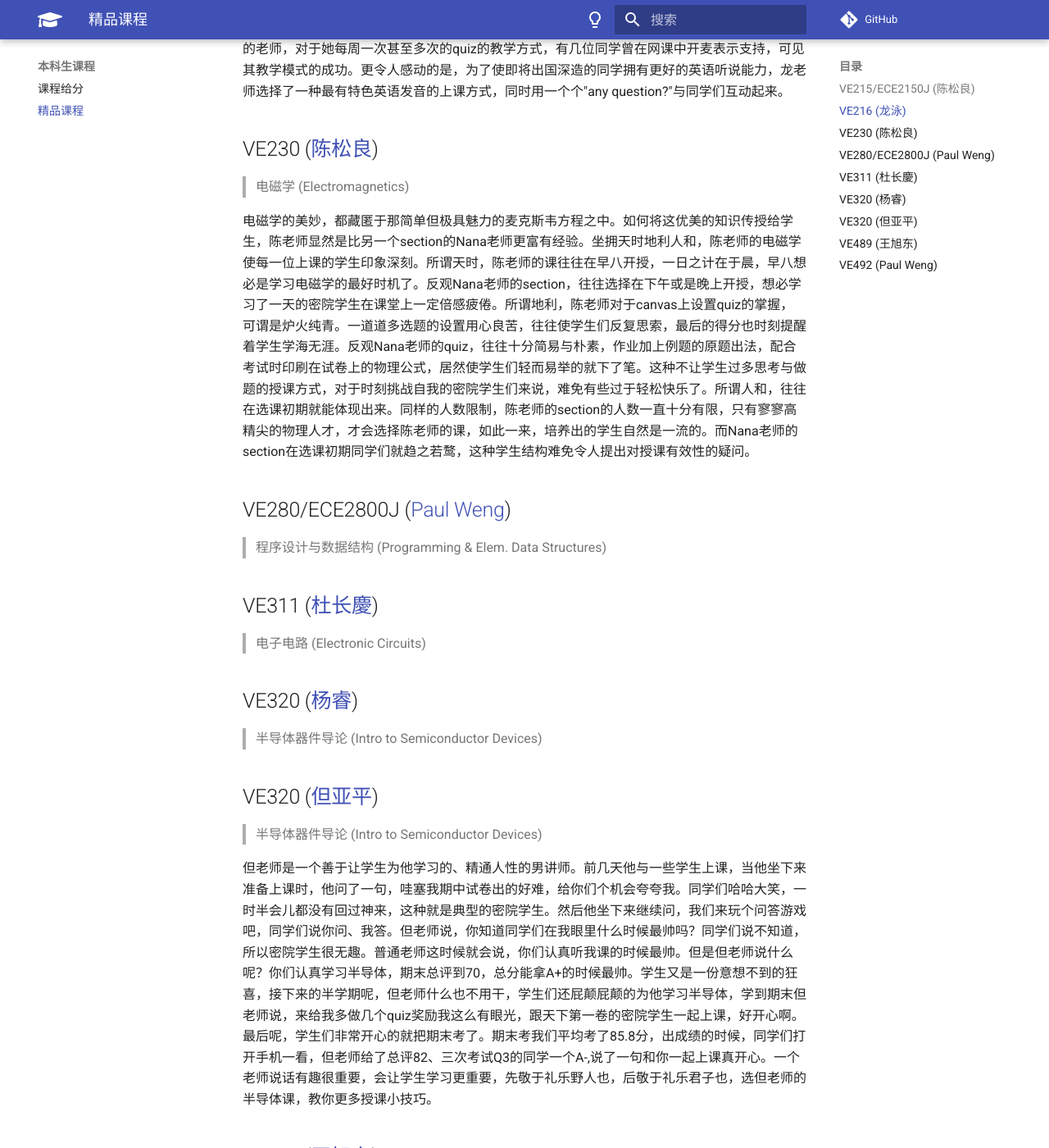
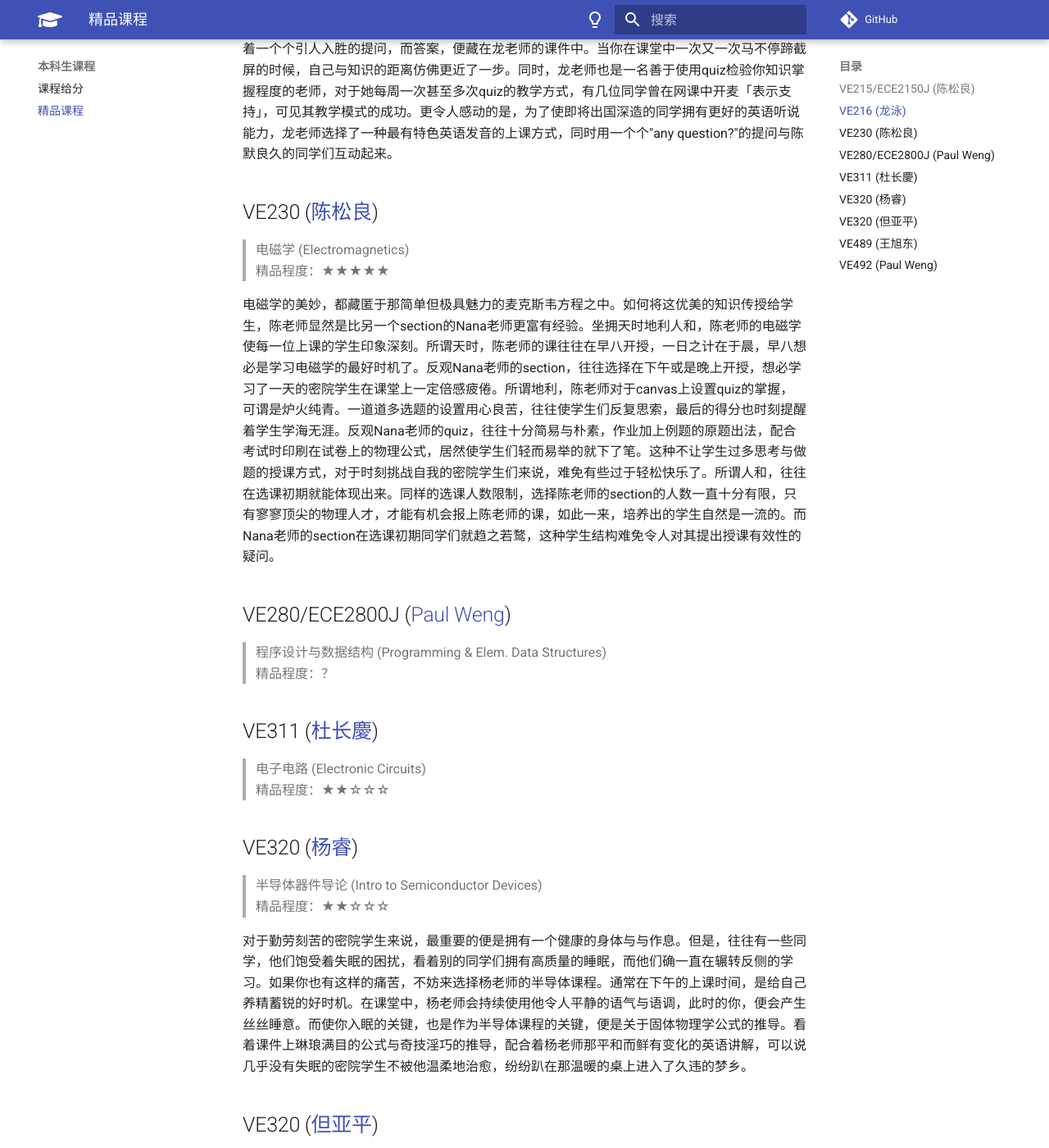
Before and after one commit to SurviveUMJI/SurviveUMJIManual, an MkDocs documentation site: the page built from docs/undergraduate/course/epic.md, in a window 1280 px wide and 1400 px high, scrolled down 954 px. Shown: the whole window at 82% size. Built offline with MkDocs 1.6.1 and Material for MkDocs 9.7.7, drawn with Linux system fonts in a browser that asks for light colours; comment, search, counter and statistics services are not loaded; some of the changed text lies outside the part shown.

Commit message:
Update epic.md
Add VE320 Description and rating

```diff
--- a/docs/undergraduate/course/epic.md
+++ b/docs/undergraduate/course/epic.md
@@ -10,35 +10,46 @@
 
 ## VE215/ECE2150J ([陈松良](https://www.ji.sjtu.edu.cn/cn/about/faculty-staff/faculty-directory/faculty-detail/83/))
 > 电路设计导论 (Intro to Circuit)
+> 精品程度：★★★☆☆
 
 作为第一门电路入门课，每个学生都是满怀着憧憬来到了早八的教室。显然，在陈老师极具人格魅力的授课技巧下，越来越多的同学已经完全提前掌握了知识，决定在寝室内或是睡梦中学习更有趣的电路知识。然而，为了让在那些仍然在阶梯教室中苦思冥想的学生不再孤单，更考虑到在让在睡梦中学习的同学多一些学习的时间，为同学着想的陈老师便决定在第二节课随堂小测验，在让同学温故而知新的同时，仅用短短十分钟课间，使偌大的阶梯教室重新热闹了起来。
 
 ## VE216 ([龙泳](https://www.ji.sjtu.edu.cn/cn/about/faculty-staff/faculty-directory/faculty-detail/102/))
 > 信号与系统处理 (Intro to Signals and Systems)
+> 精品程度：★★★★☆
 
-信号与系统处理，作为一门在春季能让你花钱，但是让你摸不清是电路还是数学的课，如何利用有效的授课方式，使学生能最大程度上参与课堂，着实是一门学问。而经验老到的龙老师，便深谙此道，深刻贯彻着她常说的"get the knowledge by yourself"的教学精神。在你的课件中，穿插着一个个引人入胜的提问，而答案，便藏在龙老师的课件中。当你在课堂中一次又一次马不停蹄截屏的时候，自己与知识的距离仿佛更近了一步。同时，龙老师也是一名善于使用quiz检验你知识掌握程度的老师，对于她每周一次甚至多次的quiz的教学方式，有几位同学曾在网课中开麦表示支持，可见其教学模式的成功。更令人感动的是，为了使即将出国深造的同学拥有更好的英语听说能力，龙老师选择了一种最有特色英语发音的上课方式，同时用一个个"any question?"与同学们互动起来。
+信号与系统处理，作为一门在春季能让你花钱，但是让你摸不清是电路还是数学的课，如何利用有效的授课方式，使学生能最大程度上参与课堂，着实是一门学问。而经验老到的龙老师，便深谙此道，深刻贯彻着她常说的"get the knowledge by yourself"的教学精神。在你的课件中，常常会穿插着一个个引人入胜的提问，而答案，便藏在龙老师的课件中。当你在课堂中一次又一次马不停蹄截屏的时候，自己与知识的距离仿佛更近了一步。同时，龙老师也是一名善于使用quiz检验你知识掌握程度的老师，对于她每周一次甚至多次quiz的教学方式，有几位同学曾在网课中开麦「表示支持」，可见其教学模式的成功。更令人感动的是，为了使即将出国深造的同学拥有更好的英语听说能力，龙老师选择了一种最有特色英语发音的上课方式，同时用一个个"any question?"的提问与陈默良久的同学们互动起来。
 
 ## VE230 ([陈松良](https://www.ji.sjtu.edu.cn/cn/about/faculty-staff/faculty-directory/faculty-detail/83/))
 > 电磁学 (Electromagnetics)
+> 精品程度：★★★★★
 
-电磁学的美妙，都藏匿于那简单但极具魅力的麦克斯韦方程之中。如何将这优美的知识传授给学生，陈老师显然是比另一个section的Nana老师更富有经验。坐拥天时地利人和，陈老师的电磁学使每一位上课的学生印象深刻。所谓天时，陈老师的课往往在早八开授，一日之计在于晨，早八想必是学习电磁学的最好时机了。反观Nana老师的section，往往选择在下午或是晚上开授，想必学习了一天的密院学生在课堂上一定倍感疲倦。所谓地利，陈老师对于canvas上设置quiz的掌握，可谓是炉火纯青。一道道多选题的设置用心良苦，往往使学生们反复思索，最后的得分也时刻提醒着学生学海无涯。反观Nana老师的quiz，往往十分简易与朴素，作业加上例题的原题出法，配合考试时印刷在试卷上的物理公式，居然使学生们轻而易举的就下了笔。这种不让学生过多思考与做题的授课方式，对于时刻挑战自我的密院学生们来说，难免有些过于轻松快乐了。所谓人和，往往在选课初期就能体现出来。同样的人数限制，陈老师的section的人数一直十分有限，只有寥寥高精尖的物理人才，才会选择陈老师的课，如此一来，培养出的学生自然是一流的。而Nana老师的section在选课初期同学们就趋之若鹜，这种学生结构难免令人提出对授课有效性的疑问。
+电磁学的美妙，都藏匿于那简单但极具魅力的麦克斯韦方程之中。如何将这优美的知识传授给学生，陈老师显然是比另一个section的Nana老师更富有经验。坐拥天时地利人和，陈老师的电磁学使每一位上课的学生印象深刻。所谓天时，陈老师的课往往在早八开授，一日之计在于晨，早八想必是学习电磁学的最好时机了。反观Nana老师的section，往往选择在下午或是晚上开授，想必学习了一天的密院学生在课堂上一定倍感疲倦。所谓地利，陈老师对于canvas上设置quiz的掌握，可谓是炉火纯青。一道道多选题的设置用心良苦，往往使学生们反复思索，最后的得分也时刻提醒着学生学海无涯。反观Nana老师的quiz，往往十分简易与朴素，作业加上例题的原题出法，配合考试时印刷在试卷上的物理公式，居然使学生们轻而易举的就下了笔。这种不让学生过多思考与做题的授课方式，对于时刻挑战自我的密院学生们来说，难免有些过于轻松快乐了。所谓人和，往往在选课初期就能体现出来。同样的选课人数限制，选择陈老师的section的人数一直十分有限，只有寥寥顶尖的物理人才，才能有机会报上陈老师的课，如此一来，培养出的学生自然是一流的。而Nana老师的section在选课初期同学们就趋之若鹜，这种学生结构难免令人对其提出授课有效性的疑问。
 
 ## VE280/ECE2800J ([Paul Weng](https://www.ji.sjtu.edu.cn/cn/about/faculty-staff/faculty-directory/faculty-detail/138/))
 > 程序设计与数据结构 (Programming & Elem. Data Structures)
+> 精品程度：？
 
 ## VE311 ([杜长慶](https://www.ji.sjtu.edu.cn/cn/about/faculty-staff/faculty-directory/faculty-detail/126/))
 > 电子电路 (Electronic Circuits)
+> 精品程度：★★☆☆☆
 
 ## VE320 ([杨睿](https://www.ji.sjtu.edu.cn/cn/about/faculty-staff/faculty-directory/faculty-detail/147/))
 > 半导体器件导论 (Intro to Semiconductor Devices)
+> 精品程度：★★☆☆☆
+
+对于勤劳刻苦的密院学生来说，最重要的便是拥有一个健康的身体与与作息。但是，往往有一些同学，他们饱受着失眠的困扰，看着别的同学们拥有高质量的睡眠，而他们确一直在辗转反侧的学习。如果你也有这样的痛苦，不妨来选择杨老师的半导体课程。通常在下午的上课时间，是给自己养精蓄锐的好时机。在课堂中，杨老师会持续使用他令人平静的语气与语调，此时的你，便会产生丝丝睡意。而使你入眠的关键，也是作为半导体课程的关键，便是关于固体物理学公式的推导。看着课件上琳琅满目的公式与奇技淫巧的推导，配合着杨老师那平和而鲜有变化的英语讲解，可以说几乎没有失眠的密院学生不被他温柔地治愈，纷纷趴在那温暖的桌上进入了久违的梦乡。
 
 ## VE320 ([但亚平](https://www.ji.sjtu.edu.cn/cn/about/faculty-staff/faculty-directory/faculty-detail/86/))
 > 半导体器件导论 (Intro to Semiconductor Devices)
+> 精品程度：★★★☆☆
 
-但老师是一个善于让学生为他学习的、精通人性的男讲师。前几天他与一些学生上课，当他坐下来准备上课时，他问了一句，哇塞我期中试卷出的好难，给你们个机会夸夸我。同学们哈哈大笑，一时半会儿都没有回过神来，这种就是典型的密院学生。然后他坐下来继续问，我们来玩个问答游戏吧，同学们说你问、我答。但老师说，你知道同学们在我眼里什么时候最帅吗？同学们说不知道，所以密院学生很无趣。普通老师这时候就会说，你们认真听我课的时候最帅。但是但老师说什么呢？你们认真学习半导体，期末总评到70，总分能拿A+的时候最帅。学生又是一份意想不到的狂喜，接下来的半学期呢，但老师什么也不用干，学生们还屁颠屁颠的为他学习半导体，学到期末但老师说，来给我多做几个quiz奖励我这么有眼光，跟天下第一卷的密院学生一起上课，好开心啊。最后呢，学生们非常开心的就把期末考了。期末考我们平均考了85.8分，出成绩的时候，同学们打开手机一看，但老师给了总评82、三次考试Q3的同学一个A-,说了一句和你一起上课真开心。一个老师说话有趣很重要，会让学生学习更重要，先敬于礼乐野人也，后敬于礼乐君子也，选但老师的半导体课，教你更多授课小技巧。
+但老师是一个善于让学生为他学习的、精通人性的男老师。前几天他与一些学生上课，当他坐下来准备上课时，他问了一句，哇塞我期中试卷出的好难，给你们个机会夸夸我。同学们哈哈大笑，一时半会儿都没有回过神来，这种就是典型的密院学生。然后他坐下来继续问，我们来玩个问答游戏吧，同学们说你问、我答。但老师说，你知道同学们在我眼里什么时候最帅吗？同学们说不知道，所以密院学生很无趣。普通老师这时候就会说，你们认真听我课的时候最帅。但是但老师说什么呢？你们认真学习半导体，期末总评到70，总分能拿A+的时候最帅。学生又是一份意想不到的狂喜，接下来的半学期呢，但老师什么也不用干，学生们还屁颠屁颠的为他学习半导体，学到期末但老师说，来给我多做几个quiz奖励我这么有眼光，跟天下第一卷的密院学生一起上课，好开心啊。最后呢，学生们非常开心的就把期末考了。期末考我们平均考了85.8分，出成绩的时候，同学们打开手机一看，但老师给了总评82、三次考试Q3的同学一个A-,说了一句和你一起上课真开心。一个老师说话有趣很重要，会让学生学习更重要，先敬于礼乐野人也，后敬于礼乐君子也，选但老师的半导体课，教你更多授课小技巧。
 
 ## VE489 ([王旭东](https://www.ji.sjtu.edu.cn/cn/about/faculty-staff/faculty-directory/faculty-detail/136/))
 > 计算机网络 (Computer Networks)
+> 精品程度：？
 
 ## VE492 ([Paul Weng](https://www.ji.sjtu.edu.cn/cn/about/faculty-staff/faculty-directory/faculty-detail/138/))
 > 人工智能导论 (Intro to Artificial Intelligence)
+> 精品程度：？
```
